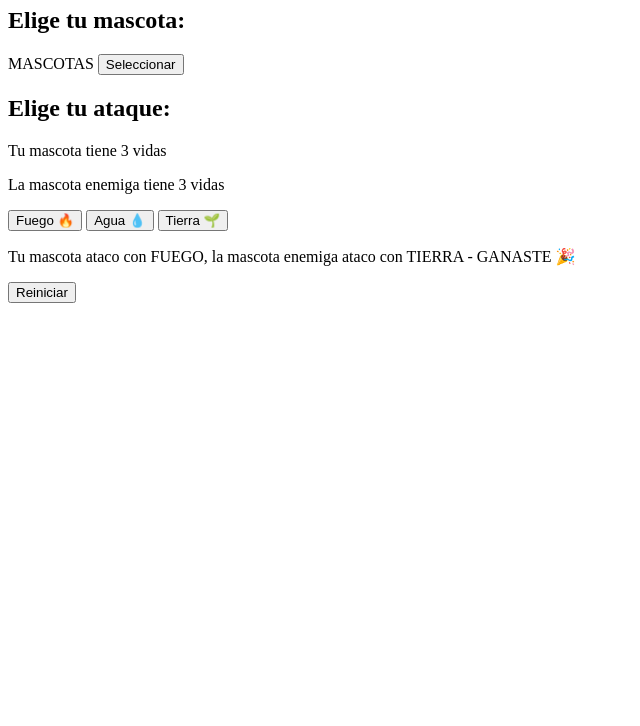
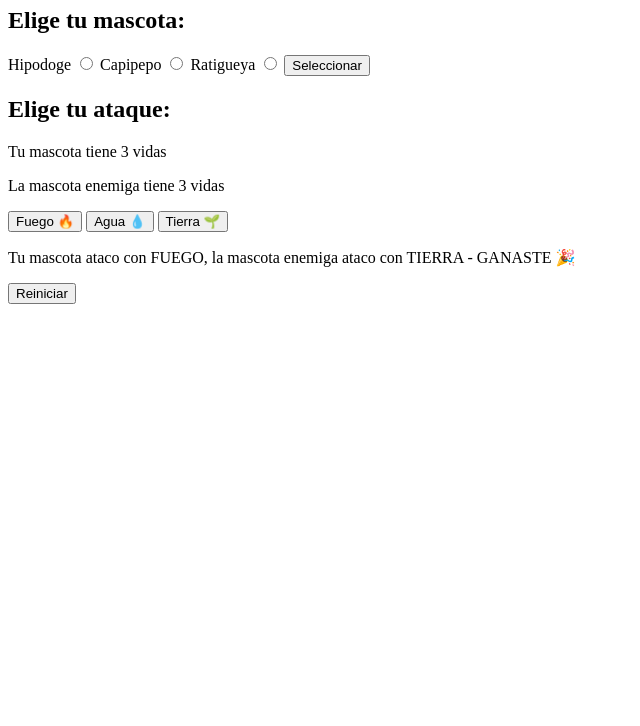
Before and after one commit to SoyRandy708/Mokepon.github.io, a plain HTML site: page mokepon/mokepon.html in a window 1280 px wide. Shown: the part 74-800 px from the top of the page, without its empty margins (0-640 px from the left). Drawn offline with Linux system fonts and the light colour scheme.

Commit message:
Agregue la maquetacion de la seccion seleccionar mascota en Html

```diff
--- a/mokepon/mokepon.html
+++ b/mokepon/mokepon.html
@@ -10,7 +10,16 @@
     <h1>MOKEPON! 🔥💧🌱</h1>
     <section class="seleccionarMascota">
         <h2>Elige tu mascota:</h2>
-        MASCOTAS
+
+        <label for="hipodoge">Hipodoge</label>
+        <input type="radio" name="mascota" id="hipodoge">
+
+        <label for="capipepo">Capipepo</label>
+        <input type="radio" name="mascota" id="capipepo">
+
+        <label for="ratigueya">Ratigueya</label>
+        <input type="radio" name="mascota" id="ratigueya">
+
         <button>Seleccionar</button>
     </section>
 
```
